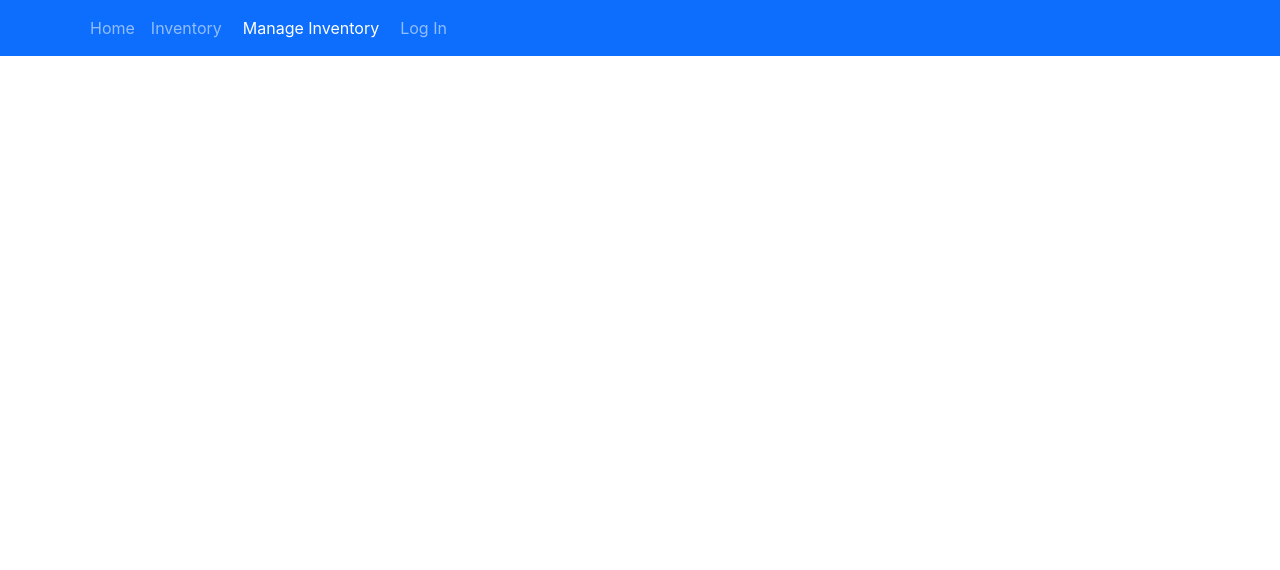
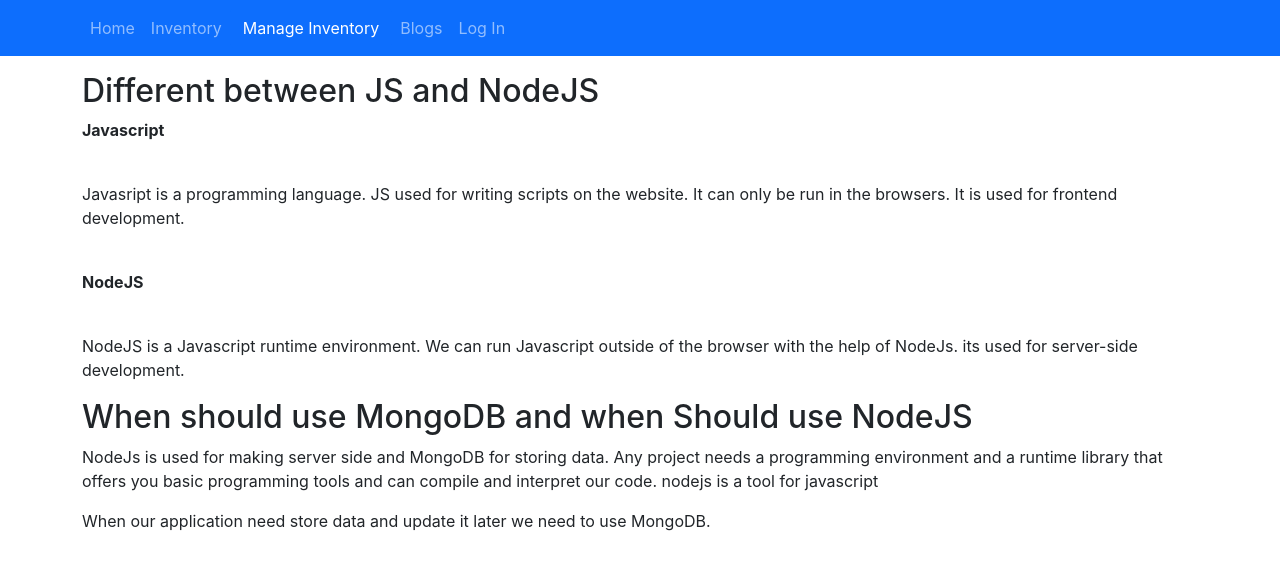
Before and after one commit to eshanHaque/warehose-management-client-side, a React (Create React App) app: page /blogs in a window 1280 px wide. Shown: the top 570 px of the page. Built offline with nearby package versions, Linux system fonts and the light colour scheme; no server answers.

Commit message:
2 ques answer done

```diff
--- a/src/App.js
+++ b/src/App.js
@@ -1,5 +1,6 @@
 import { Route, Routes } from 'react-router-dom';
 import './App.css';
+import Blogs from './Page/Blogs/Blogs';
 import Header from './Page/Header/Header';
 import Home from './Page/Home/Home';
 import Inventories from './Page/Inventories/Inventories';
@@ -24,6 +25,7 @@ function App() {
         <Route path="/manage/:id" element={<ManageInventory></ManageInventory>}></Route>
         <Route path="/login" element={<Login></Login>}></Route>
         <Route path="/register" element={<Register></Register>}></Route>
+        <Route path="/blogs" element={<Blogs></Blogs>}></Route>
       </Routes>
     </div>
   );
--- /dev/null
+++ b/src/Page/Blogs/Blogs.js
@@ -0,0 +1,21 @@
+import React from 'react';
+
+const Blogs = () => {
+    return (
+        <div className='container'>
+            <div className='mt-3 mb-2'>
+                <h2>Different between JS and NodeJS</h2>
+                <p><b>Javascript</b></p><br />
+                <p>Javasript is a programming language. JS used for writing scripts on the website. It can only be run in the browsers. It is used for frontend development. </p><br />
+                <p><b>NodeJS</b></p><br />
+                NodeJS is a Javascript runtime environment. We can run Javascript outside of the browser with the help of NodeJs. its used for server-side development.
+            </div>
+            <div className='mt-3 mb-2'>
+                <h2>When should use MongoDB and when Should use NodeJS</h2>
+                <p>NodeJs is used for making server side and MongoDB for storing data. Any project  needs a programming environment and a runtime library that offers you basic programming tools and can compile and  interpret our code. nodejs is a tool for javascript</p> When our application need store data and update it later we need to use MongoDB.
+            </div>
+        </div>
+    );
+};
+
+export default Blogs;
--- a/src/Page/Header/Header.js
+++ b/src/Page/Header/Header.js
@@ -23,6 +23,7 @@ const Header = () => {
                         <Nav.Link href="/home">Home</Nav.Link>
                         <Nav.Link href="/inventory">Inventory</Nav.Link>
                         <button onClick={navigateInventoryItem} className='btn btn-primary'>Manage Inventory</button>
+                        <Nav.Link href="/blogs">Blogs</Nav.Link>
                         {
                             user?
 
```
Also changed, not shown: src/Page/Blogs/Blogs.css (added).
